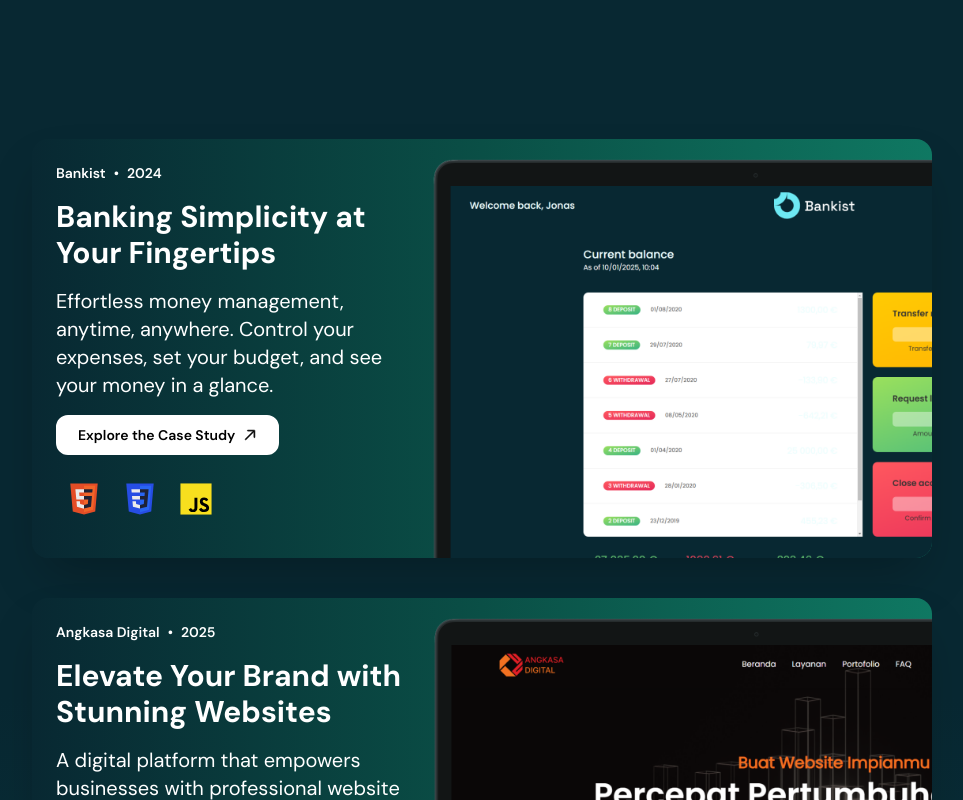
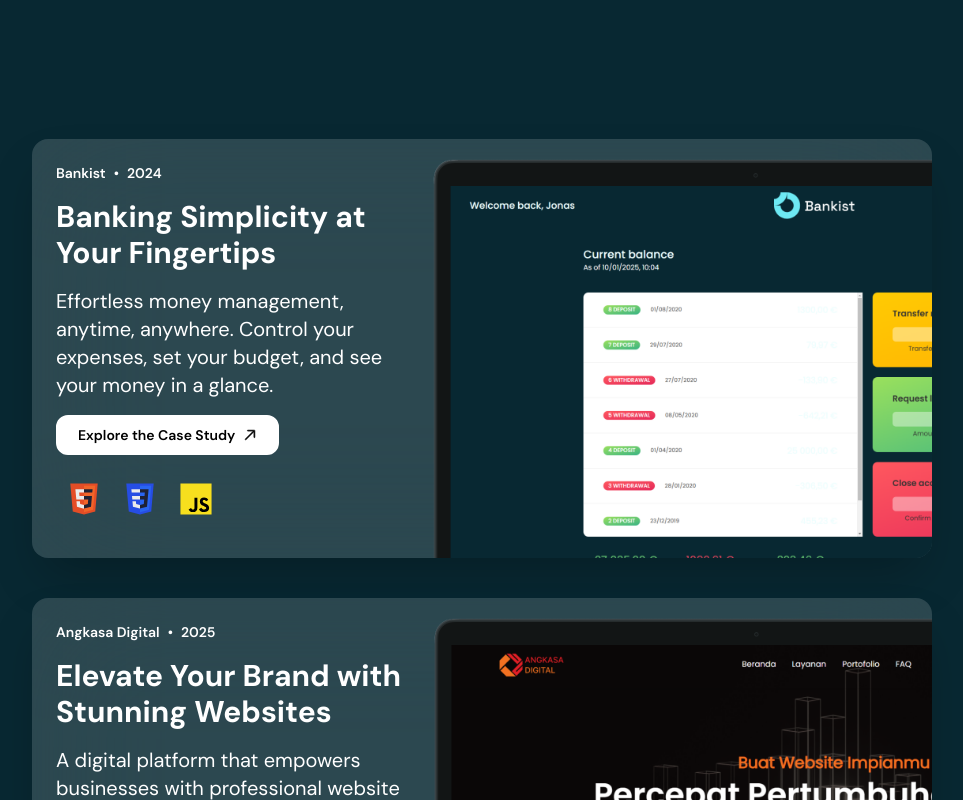
Before and after one commit to riddsep/portfolio-v2, a React (Vite) app: page / in a window 1280 px wide. Shown: the part 1320-2120 px from the top of the page, without its empty margins (158-1121 px from the left). Built offline with nearby package versions, Linux system fonts and the light colour scheme.

Commit message:
minor changes

```diff
--- a/src/ui/Hero.jsx
+++ b/src/ui/Hero.jsx
@@ -2,7 +2,7 @@
 
 function Hero() {
   return (
-    <div className="min-h-[663px] w-full bg-gradient1 bg-[center_top] text-white sm:min-h-[687px] md:pt-5">
+    <div className="min-h-[663px] w-full bg-gradient1 bg-[top] text-white sm:min-h-[687px] md:pt-5">
       <Navbar />
       <div className="z-20 w-full max-w-[500px] overflow-hidden px-5 sm:px-10 md:max-w-none md:pb-28 lg:mx-auto lg:max-w-6xl lg:pt-10 xl:px-0">
         <h2 className="my-5 text-3xl font-semibold sm:text-4xl md:mt-16 md:text-5xl">
--- a/src/ui/ProjectItem.jsx
+++ b/src/ui/ProjectItem.jsx
@@ -64,7 +64,7 @@
       {projects.map((project) => (
         <div
           key={project.id}
-          className="hover:shadow-neon mx-auto flex flex-col overflow-hidden rounded-2xl bg-gradient-to-l from-[#0F7862] via-[#0A4F46] to-[#082832] shadow-2xl duration-500 backdrop:blur-xl hover:translate-x-3 md:flex-row lg:max-w-[900px]"
+          className="mx-auto flex flex-col overflow-hidden rounded-2xl bg-[rgba(255,255,255,0.15)] shadow-2xl backdrop-blur-3xl duration-500 hover:translate-x-3 md:flex-row lg:max-w-[900px]"
         >
           <div className="flex shrink-0 flex-col gap-4 p-6 sm:max-w-[400px]">
             <p className="flex items-center gap-2 text-sm font-semibold">
--- a/src/ui/ProjectList.jsx
+++ b/src/ui/ProjectList.jsx
@@ -3,7 +3,7 @@
 
 function ProjectList() {
   return (
-    <div className="bg-gradient2 pb-24 text-white">
+    <div className="bg-[#082832] pb-24 text-white">
       <TechnologyIcons />
       <div className="mt-28 px-5 sm:px-10 lg:mx-auto lg:max-w-6xl xl:px-0">
         <h1 className="highlight mb-6 text-3xl font-bold sm:text-4xl md:text-5xl lg:mb-10 lg:text-6xl">
--- a/tailwind.config.js
+++ b/tailwind.config.js
@@ -10,11 +10,6 @@
       backgroundImage: {
         gradient1:
           "linear-gradient(to bottom, transparent 70%, #082832 30%), url('/Grid.svg')",
-        gradient2:
-          "linear-gradient(to bottom, #082832 0%, #082832 40%, #0f4b53 100%)",
-      },
-      boxShadow: {
-        neon: "0 0 5px #00ffab, 0 0 10px #00ffab, 0 0 20px #00ffab, 0 0 40px #00ffab",
       },
     },
   },
```
Also changed, not shown: public/Grid.svg, public/Grid2.svg.
